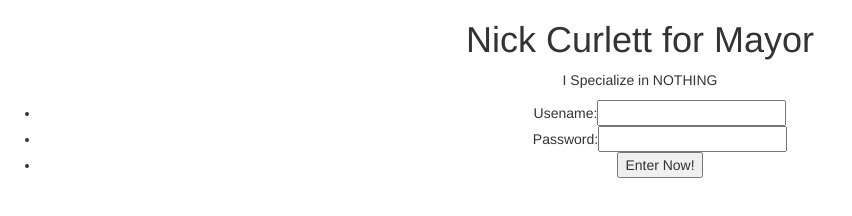
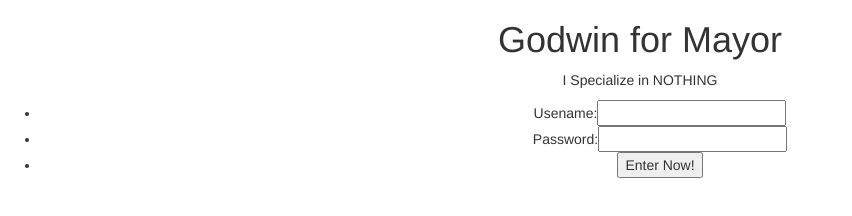
Before and after one commit to gdorvlo/godwinformayor, a plain HTML site: page index.html in a window 1280 px wide. Shown: the whole page, without its empty margins (0-852 px from the left). Drawn offline with nearby package versions, Linux system fonts and the light colour scheme.

Commit message:
Update index.html

```diff
--- a/index.html
+++ b/index.html
@@ -16,7 +16,7 @@
 
 <body>
 <div class="jumbotron2 text-center">
-  <h1>Nick Curlett for Mayor</h1>
+  <h1>Godwin for Mayor</h1>
   <p>I Specialize in NOTHING</p>
   <form action="mayor.html" method="post" onsubmit="return check_info();">
 <ul>
```
